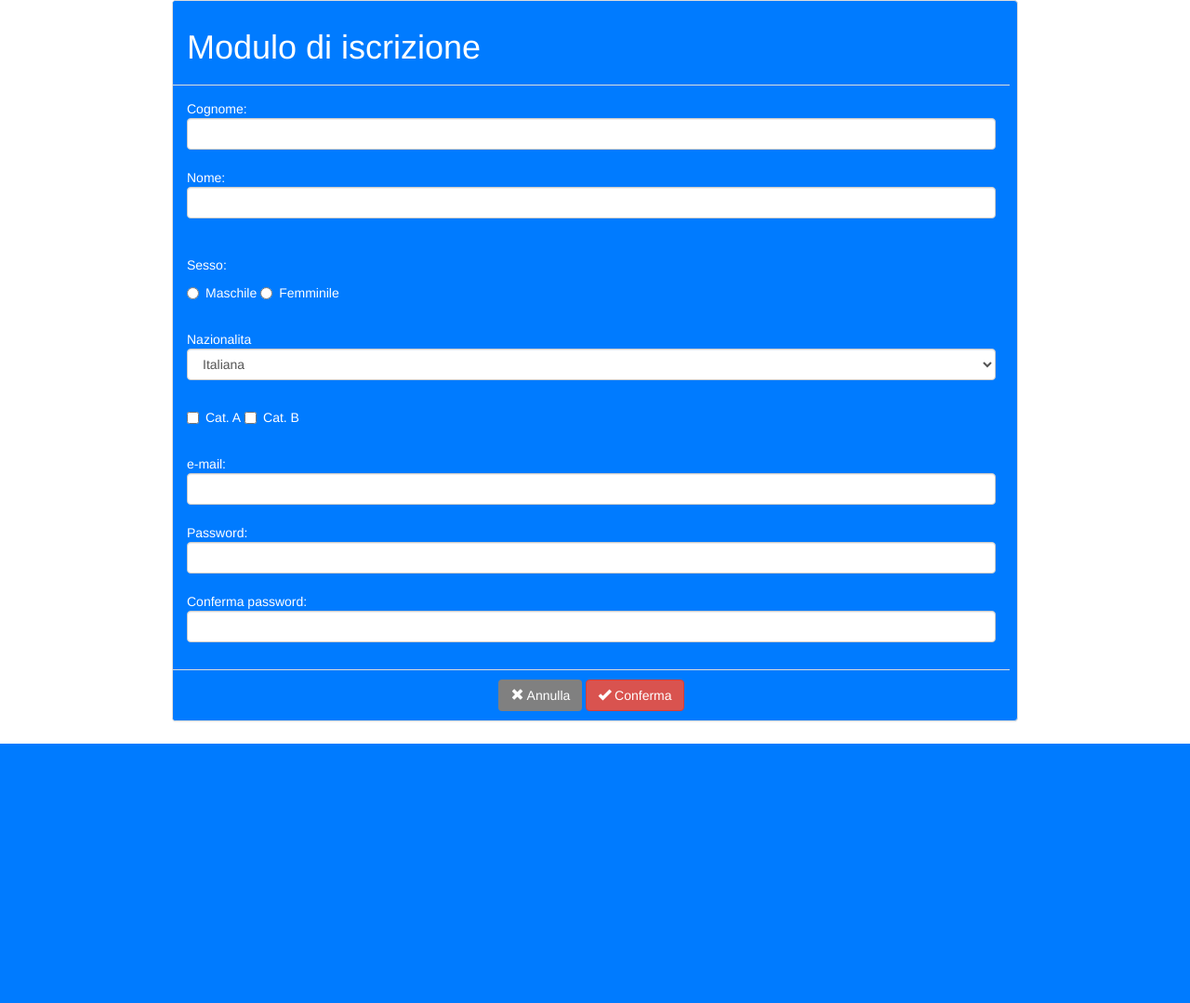
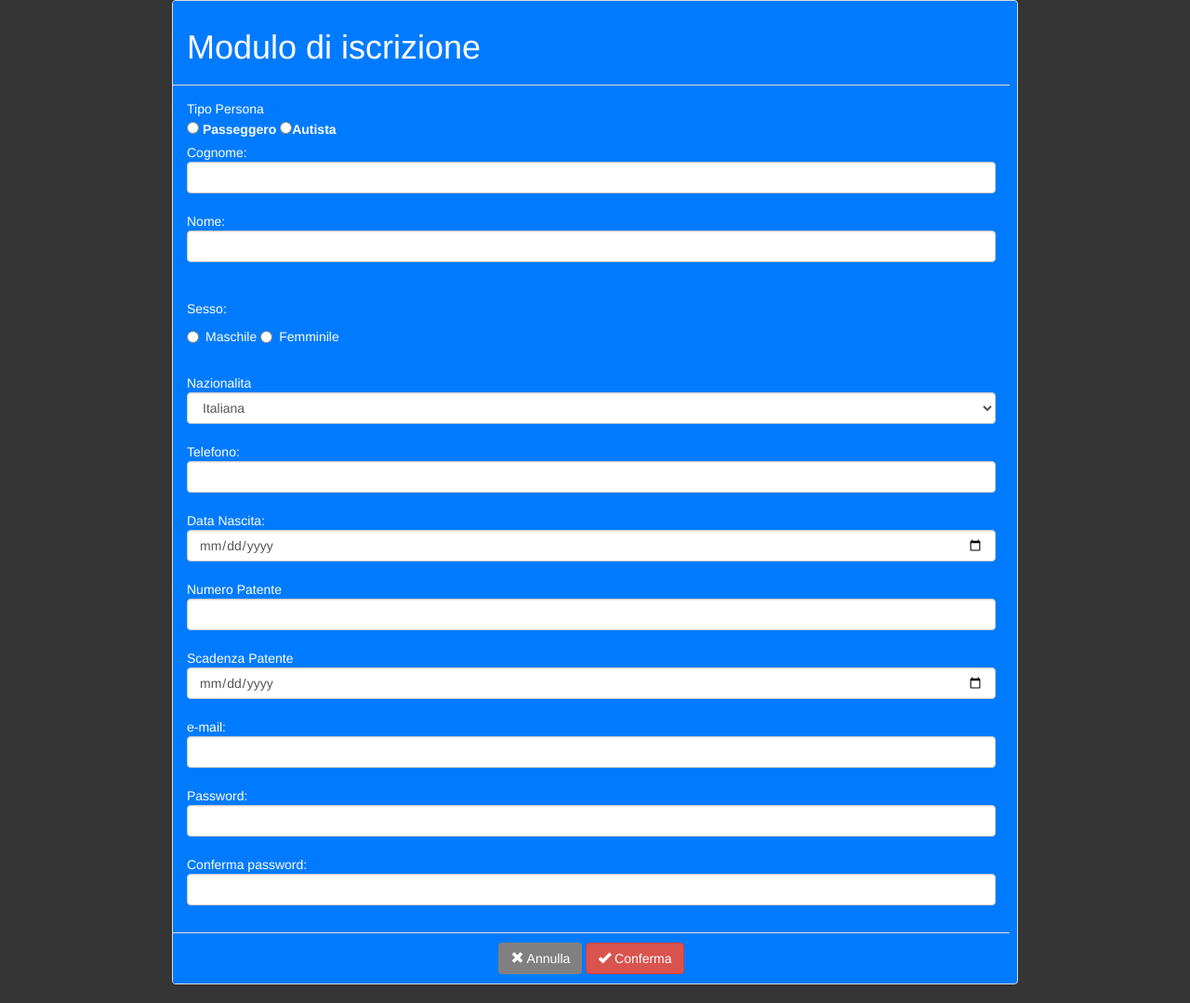
Before and after one commit to Emaronti/Esercizi-php, a PHP site: page /reg.php in a window 1280 px wide. Shown: the whole page at 93% size. Before the commit the page ends 800 px from the top, so only its background shows below. Run offline with PHP 8.4, Linux system fonts and the light colour scheme.

Commit message:
commit 14

```diff
--- a/esito.php
+++ b/esito.php
@@ -21,8 +21,8 @@ try{
   $query->bindValue(":password",$pass1);
   $query->bindValue(":telefono",$tel);
   $query->bindValue(":data_nascita",$data); //finire
-  $query->bindValue(":sesso",$email);
-  $query->bindValue(":nazionalita",$email);
+  $query->bindValue(":sesso",$sesso);
+  $query->bindValue(":nazionalita",$nazi);
 
   if(!$query->execute())
     $a=1;
--- a/reg.php
+++ b/reg.php
@@ -4,27 +4,44 @@
   <link rel="stylesheet" href="https://maxcdn.bootstrapcdn.com/bootstrap/3.3.7/css/bootstrap.min.css">
 
   <style>
-    body,h1{
+
+    body{
+      color:white;
+      background-color:#353535;
+    }
+    h1{
       color:white;
     }
   </style>
 
   <script language="Javascript" type="text/javascript">
-<!--
+
 function testpass(form1){
 
 
   // Verifico che le due password siano uguali, in caso contrario avverto
   // dell'errore con un Alert
   if (form1.pass.value !=  form1.pass1.value) {
-    alert("La password inserita non coincide con la prima!")
-    form1.pass.focus()
-    form1.pass.select()
-    return false
+    alert("La password inserita non coincide con la prima!");
+    form1.pass.focus();
+    form1.pass.select();
+    return false;
   }
-  return true
+  return true;
 }
--->
+
+    function PassOAut(){
+      if(document.getElementById('yesCheck').checked){
+         document.getElementById('npat').style.display = 'none';
+        document.getElementById('datasc').style.display = 'none';
+      }
+      else{
+        document.getElementById('npat').style.display = 'block';
+        document.getElementById('datasc').style.display = 'block';
+      }
+    }
+
+
 </script>
 
 </head>
@@ -36,6 +53,16 @@ function testpass(form1){
     <div class="panel panel-default" style="background-color:#007BFF"  style="width:900px">
       <div class="panel-heading" style="background-color:#007BFF;width:900px"><h1>Modulo di iscrizione</h1></div>
       <div class="panel-body" style="width:900px">
+
+        Tipo Persona
+        <div>
+          <label style="color:white"><input type="radio" onclick="javascript:PassOAut();" name="contr" id="yesCheck"  /> Passeggero</label>
+          <label style="color:white"> <input type="radio" onclick="javascript:PassOAut();" name="contr" id="noCheck"  />Autista </label>
+        </div>
+
+
+
+
         <form action='signup.php' method='post' name='form1' onsubmit="return testpass(this)">
 
           Cognome: <input type="text"  class="form-control"  name="cognome" required>
@@ -57,10 +84,13 @@ function testpass(form1){
             <option value="Spagnola">Spagnola</option>
          </select> <br>
 
-          <div class="checkbox">
-            <label><input type="checkbox" name="cat" value="categ. A">Cat. A</label>
-            <label><input type="checkbox" name="cat1" value="categ. B">Cat. B</label>
-          </div> <br>
+          Telefono: <input type="text" class="form-control" size="35" name="tel" required>  <br>
+
+          Data Nascita: <input type="date" class="form-control" name="datan" required>
+
+         <div id="npat"><br> Numero Patente <input type="text" class="form-control" size="35" name="npat" required></div>  <br>
+
+          <div id="datasc"> Scadenza Patente <input type="date" class="form-control" name="datasc" required> <br></div>
 
           e-mail: <input type="email" class="form-control" size="35" name="email" required> <br>
 
```
Also changed, not shown: index.php (+0 -7 lines), signup.php (+17 -2 lines).
